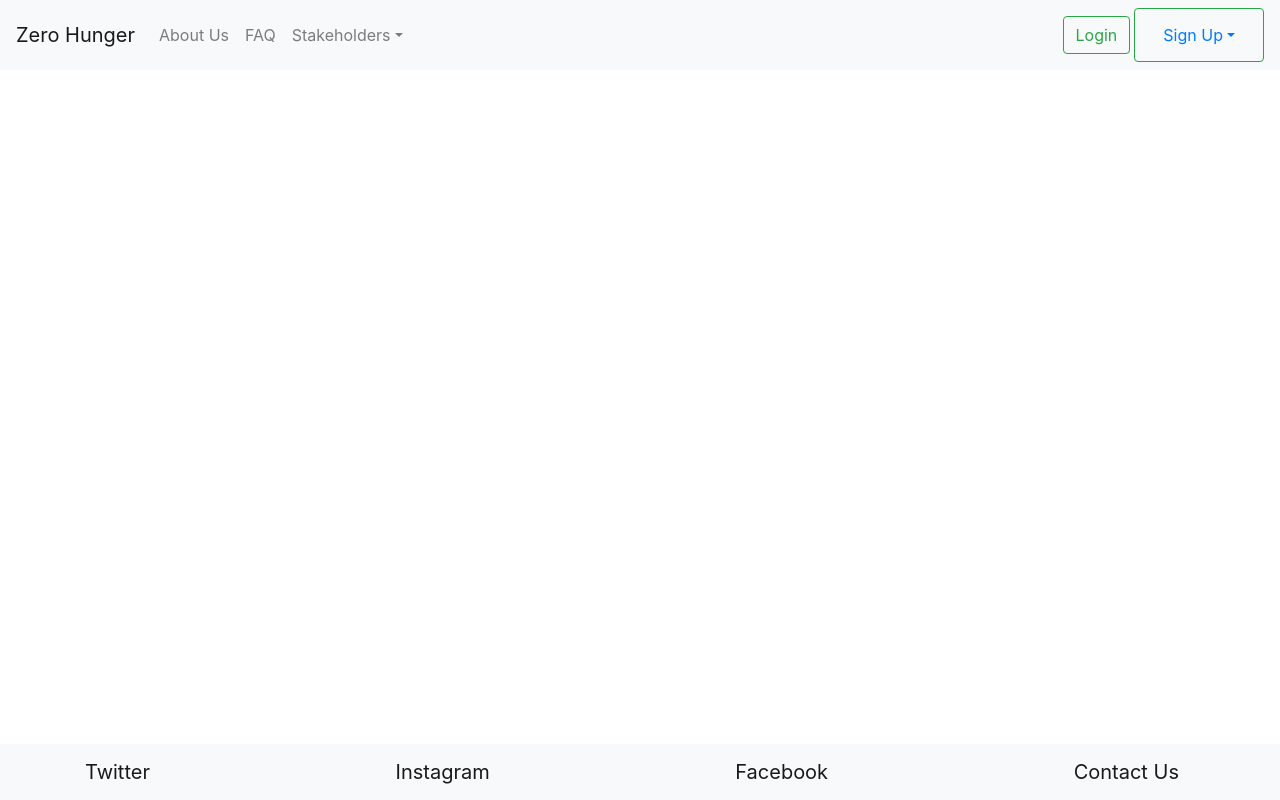
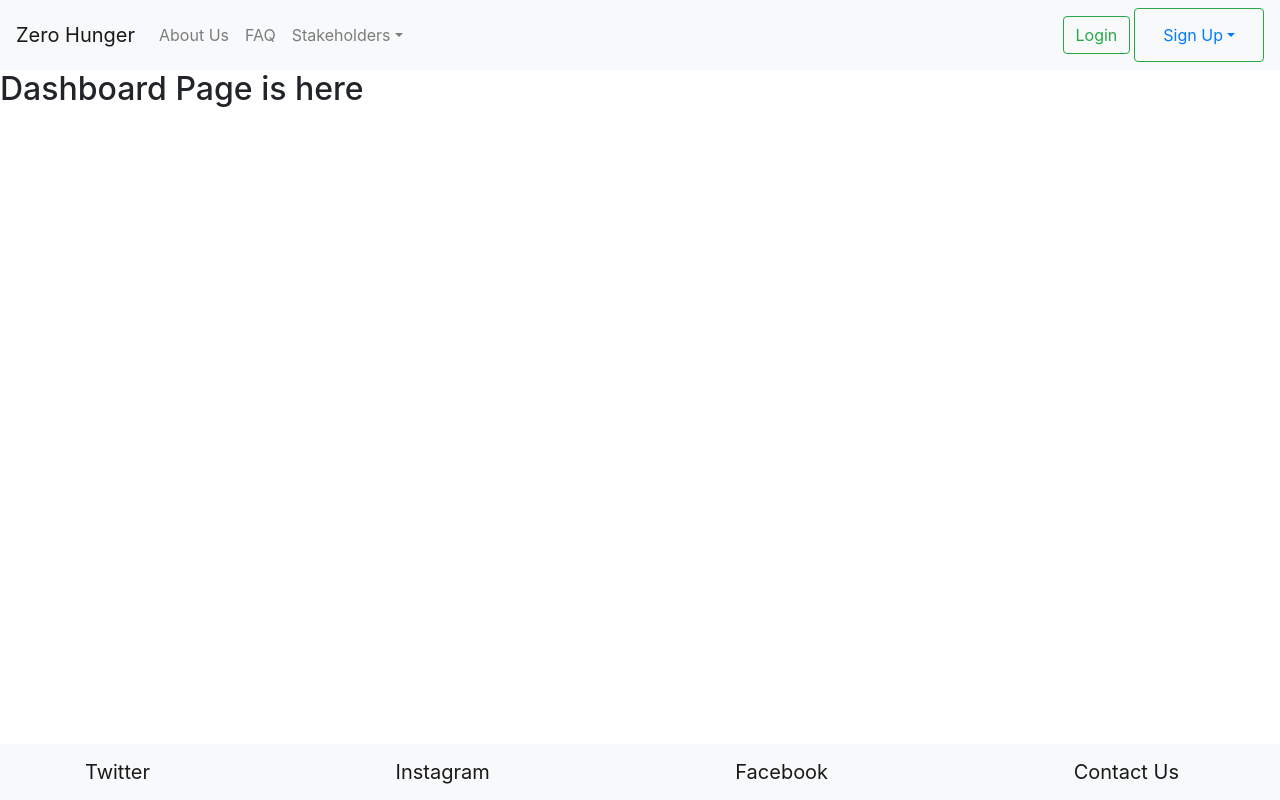
Before and after one commit to makhmudislamov/food-sharing-mvp, a React (Create React App) app in the folder food-sharing/: page /dashboard in a window 1280 px wide. Built offline with nearby package versions, Linux system fonts and the light colour scheme.

Commit message:
created dashboard page route

```diff
--- a/food-sharing/src/App.js
+++ b/food-sharing/src/App.js
@@ -5,6 +5,7 @@ import Body from './components/homePageBody';
 import { BrowserRouter as Router, Switch, Route  } from "react-router-dom";
 import Auth from "./components/Auth";
 import SignUp from "./components/SignUp";
+import Dashboard from "./components/Dashboard";
 
 class App extends Component {
   // state = {  }
@@ -17,6 +18,7 @@ class App extends Component {
                     <Route path="/" exact component={Body} />
                     <Route path="/login" component={Auth} />
                     <Route path="/signup" component={SignUp} />
+                    <Route path="/dashboard" component={Dashboard} />
                     <Footer />
                 </React.Fragment>
             </Switch>
--- a/food-sharing/src/components/Auth.jsx
+++ b/food-sharing/src/components/Auth.jsx
@@ -1,18 +1,20 @@
 import React, { Component } from 'react';
-import Navbar from './navbar';
-import Footer from './footer';
+import Dashboard from './Dashboard';
 import LoginCard from './auth/loginCard';
-
+import { BrowserRouter as Router, Switch, Route } from "react-router-dom";
 
 class Auth extends Component {
     // state = {  }
     render() {
         return (
-            <React.Fragment>
-                {/* <Navbar /> */}
-                <LoginCard />
-                {/* <Footer /> */}
-            </React.Fragment>
+            <Router>
+                <Switch>
+                    <React.Fragment>
+                        <LoginCard />
+                        {/* <Route path="/dashboard" component={Dashboard}/> */}
+                    </React.Fragment>
+                </Switch>
+            </Router>
         );
     }
 }
--- /dev/null
+++ b/food-sharing/src/components/Dashboard.jsx
@@ -0,0 +1,16 @@
+import React, { Component } from 'react';
+import Navbar from "./navbar";
+import Footer from "./footer";
+
+class Dashboard extends Component {
+    // state = {  }
+    render() {
+        return (
+            <React.Fragment>
+                <h2>Dashboard Page is here</h2>
+            </React.Fragment>
+        );
+    }
+}
+
+export default Dashboard;
--- a/food-sharing/src/components/auth/loginCard.jsx
+++ b/food-sharing/src/components/auth/loginCard.jsx
@@ -35,7 +35,11 @@ class LoginCard extends Component {
                                 label="Keep me logged in"
                             />
                         </Form.Group>
-                        <Button variant="primary" type="submit">
+                        <Button
+                            variant="primary"
+                            type="submit"
+                            href="/dashboard"
+                        >
                             Submit
                         </Button>
                     </Form>
```
